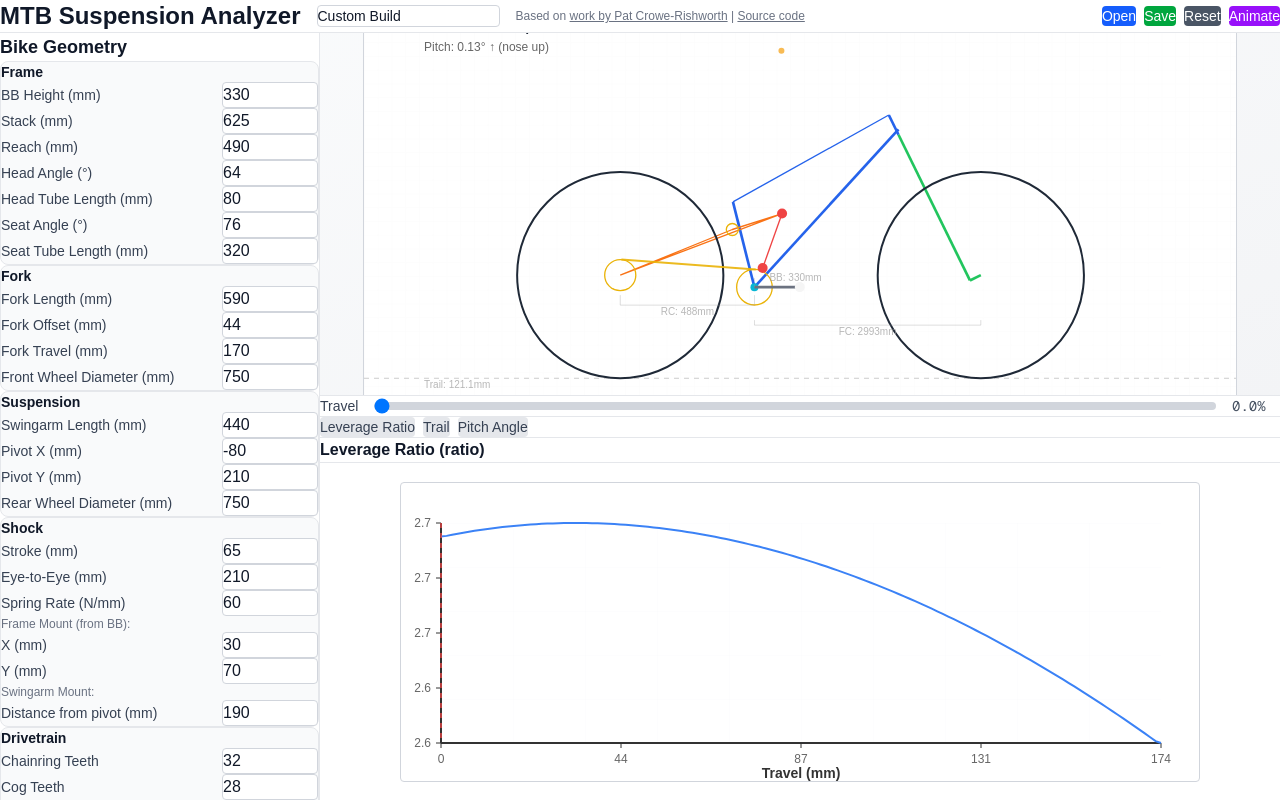
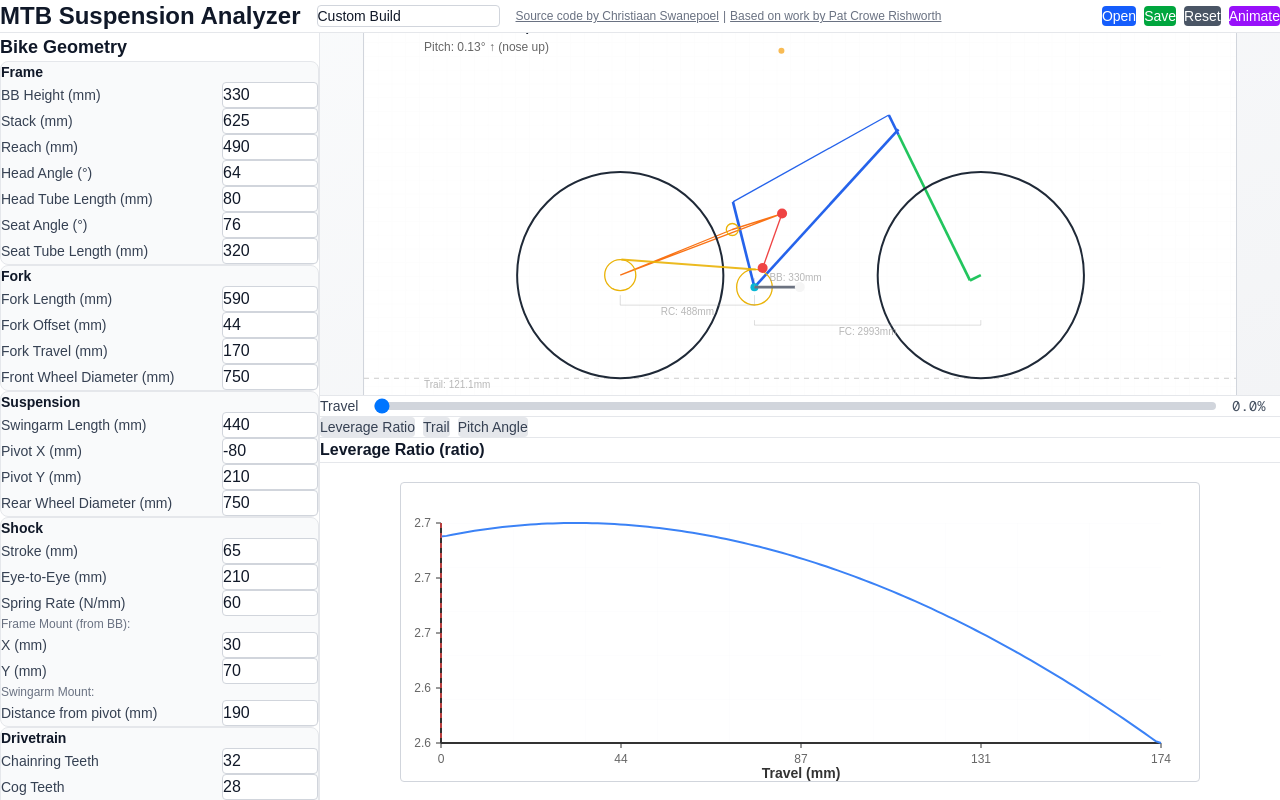
Before and after one commit to christiaanjs/mtb-suspension, a Next.js app: page / in a window 1280 px wide. Built offline with nearby package versions, Linux system fonts and the light colour scheme.

Commit message:
Tidy attribution

```diff
--- a/components/Attribution.tsx
+++ b/components/Attribution.tsx
@@ -1,26 +1,24 @@
 export const Attribution = () => (
-  <span className="text-xs">
-    <span className="text-gray-500 dark:text-gray-400">
-      Based on{" "}
+  <span className="text-xs flex text-gray-500 dark:text-gray-400 gap-x-1">
+    <span>
+      <a
+        href="https://github.com/christiaanjs/mtb-suspension"
+        target="_blank"
+        rel="noopener noreferrer"
+        className="underline hover:text-blue-600"
+      >
+        Source code by Christiaan Swanepoel
+      </a>
+    </span>
+    |
+    <span>
       <a
         href="https://github.com/patcroris/MTB-suspension-App"
         target="_blank"
         rel="noopener noreferrer"
         className="underline hover:text-blue-600"
       >
-        work by Pat Crowe-Rishworth
-      </a>
-    </span>
-    <span className="text-gray-500 dark:text-gray-400">
-      {" "}
-      |{" "}
-      <a
-        href="https://github.com/christiaanjs/mtb-suspension"
-        target="_blank"
-        rel="noopener noreferrer"
-        className="underline hover:text-blue-600"
-      >
-        Source code
+        Based on work by Pat Crowe Rishworth
       </a>
     </span>
   </span>
```
